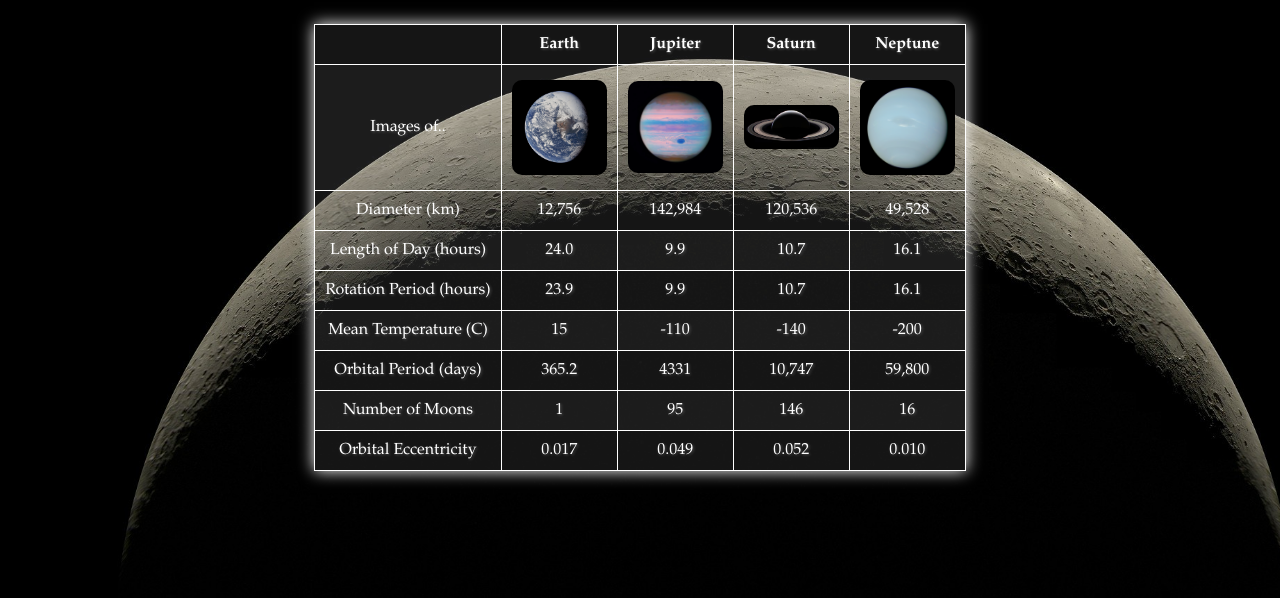
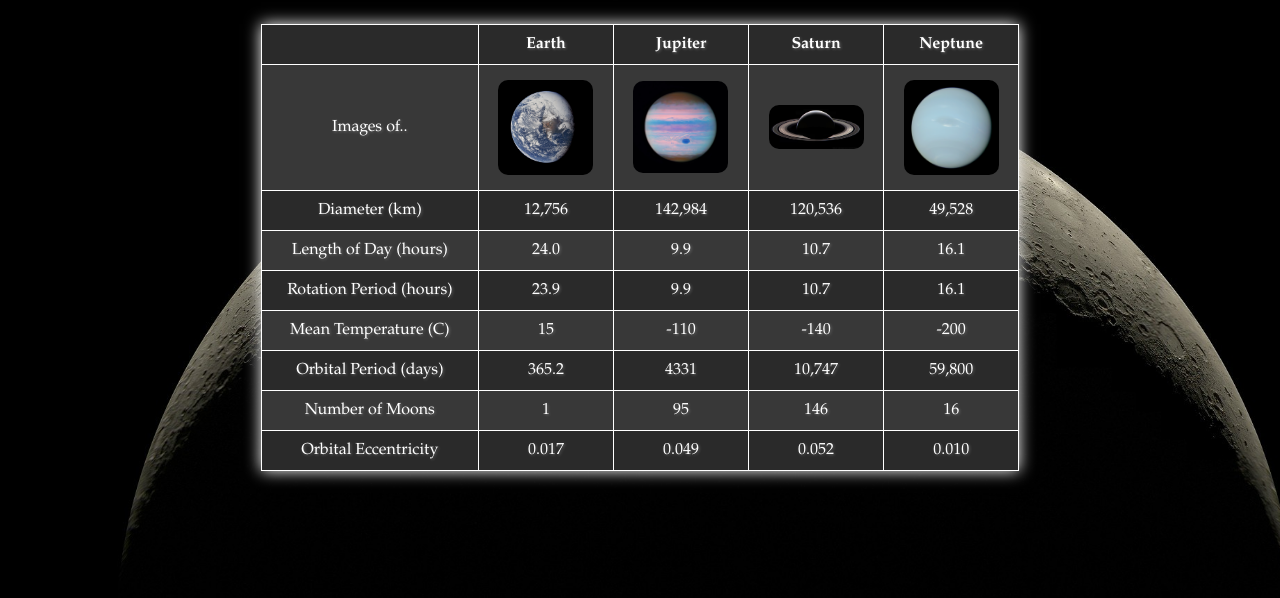
Before and after one commit to michclleg/webdev_lab7, a plain HTML site: page index.html in a window 1280 px wide. Shown: the part 78-676 px from the top of the page. Drawn offline with Linux system fonts and the light colour scheme.

Commit message:
Update style.css

```diff
--- a/css/style.css
+++ b/css/style.css
@@ -15,7 +15,7 @@ h1{
 }
 table{
 	text-align: center;
-	background-color:
+	background-color: black;
 	width:60%;
 	margin:20px auto;
 	border-collapse:collapse;
@@ -28,8 +28,8 @@ th, td{
 	padding: 10px
 }
 tr:hover{background-color:LightGray;}
-tr:nth-child(even) {background-color: rgba(141,141,141,0.2);}
-tr:nth-child(odd) {background-color: rgba(105,105,105,0.2);}
+tr:nth-child(even) {background-color: rgba(141,141,141,0.4);}
+tr:nth-child(odd) {background-color: rgba(105,105,105,0.4);}
 
 td{
 	font-size:16px;
```
